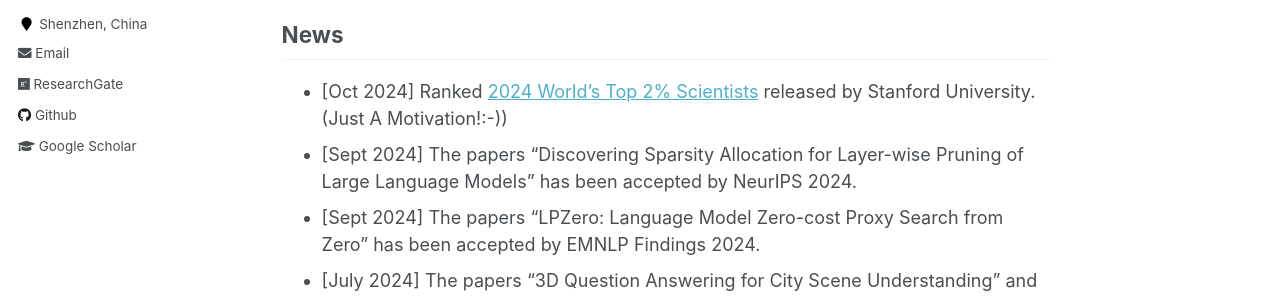
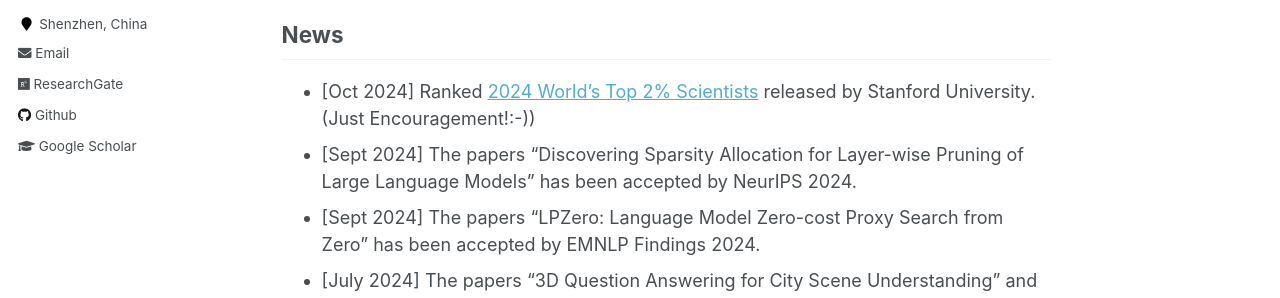
Before and after one commit to blackjack2015/blackjack2015.github.io, a Jekyll site: the page built from _pages/about.md, in a window 1280 px wide and 900 px high. Shown: the part 400-698 px from the top of the window. Built offline with Jekyll 4.4.1, drawn with Linux system fonts in a browser that asks for light colours.

Commit message:
Update about.md

```diff
--- a/_pages/about.md
+++ b/_pages/about.md
@@ -12,7 +12,7 @@ redirect_from:
 Qiang Wang is currently an Assistant Professor at Department of Computer Science and Technology, Harbin Institute of Technology, Shenzhen. Before that, he was a Research Assistant Professor at Department of Computer Science, Hong Kong Baptist University and a Senior Engineer at Tencent (Shenzhen). He received his B.E. degree from South China University of Technology in 2014, and his Ph.D. degree at Department of Computer Science, Hong Kong Baptist University, under supervision of [Prof. Xiaowen Chu](https://sites.google.com/view/chuxiaowen), in 2020. His research interests include GPU Computing, Energy Efficiency, Distributed Computing, and High Performance Machine Learning.
 
 ## News
-+ \[Oct 2024\] Ranked [2024 World’s Top 2% Scientists](https://elsevier.digitalcommonsdata.com/datasets/btchxktzyw/7) released by Stanford University. (Just A Motivation!:-))
++ \[Oct 2024\] Ranked [2024 World’s Top 2% Scientists](https://elsevier.digitalcommonsdata.com/datasets/btchxktzyw/7) released by Stanford University. (Just Encouragement!:-))
 + \[Sept 2024\] The papers "Discovering Sparsity Allocation for Layer-wise Pruning of Large Language Models" has been accepted by NeurIPS 2024.
 + \[Sept 2024\] The papers "LPZero: Language Model Zero-cost Proxy Search from Zero" has been accepted by EMNLP Findings 2024.
 + \[July 2024\] The papers "3D Question Answering for City Scene Understanding" and "Data Generation Scheme for Thermal Modality with Edge-Guided Adversarial Conditional Diffusion Model" have been accepted by ACMMM 2024.
```
